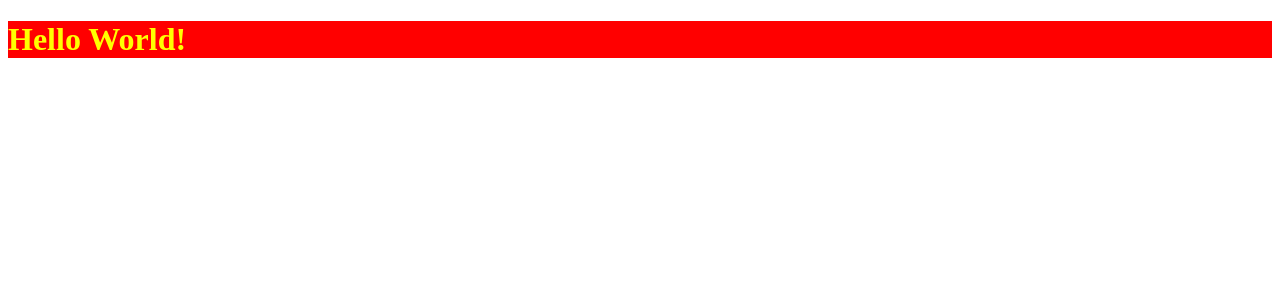
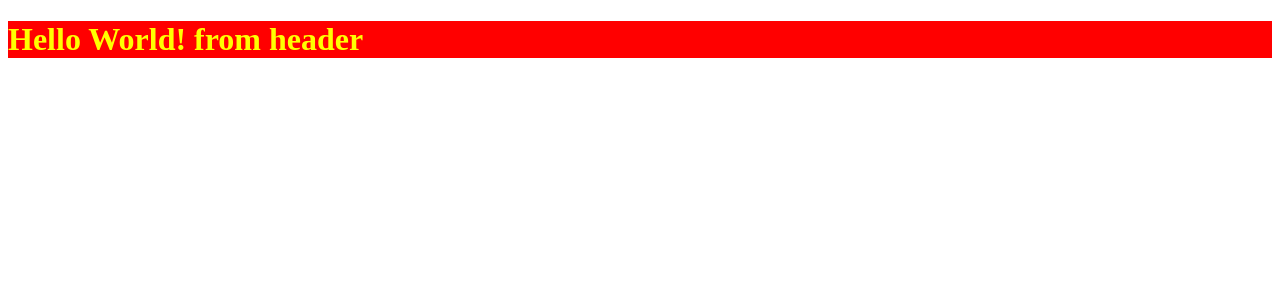
Before and after one commit to dario-piotrowicz/ReactJS-SCSS_demo_newsGrid_website_miniproject, a React app: page / in a window 1280 px wide. Shown: the top 300 px of the page. Built offline with nearby package versions, Linux system fonts and the light colour scheme.

Commit message:
setup basic structure for components

```diff
--- a/src/app.tsx
+++ b/src/app.tsx
@@ -1,10 +1,9 @@
-import React from 'react';
+import React, { FunctionComponent } from 'react';
 import './app.scss';
+import Home from './pages/home/home.page.component';
 
-class App extends React.Component {
-  render() {
-    return <h1>Hello World!</h1>;
-  }
-}
+const App: FunctionComponent = () => {
+  return <Home />;
+};
 
 export default App;
--- /dev/null
+++ b/src/components/header/header.component.tsx
@@ -0,0 +1,8 @@
+import React, { FunctionComponent } from 'react';
+import './header.styles.scss';
+
+const Header: FunctionComponent = () => {
+  return <h1>Hello World! from header</h1>;
+};
+
+export default Header;
--- /dev/null
+++ b/src/components/header/header.styles.scss
@@ -0,0 +1,4 @@
+h1 {
+  background-color: red;
+  color: yellow;
+}
--- /dev/null
+++ b/src/pages/home/home.page.component.tsx
@@ -0,0 +1,9 @@
+import React, { FunctionComponent } from 'react';
+import './home.styles.scss';
+import Header from '../../components/header/header.component';
+
+const Home: FunctionComponent = () => {
+  return <Header />;
+};
+
+export default Home;
```
Also changed, not shown: src/pages/home/home.styles.scss (added).
